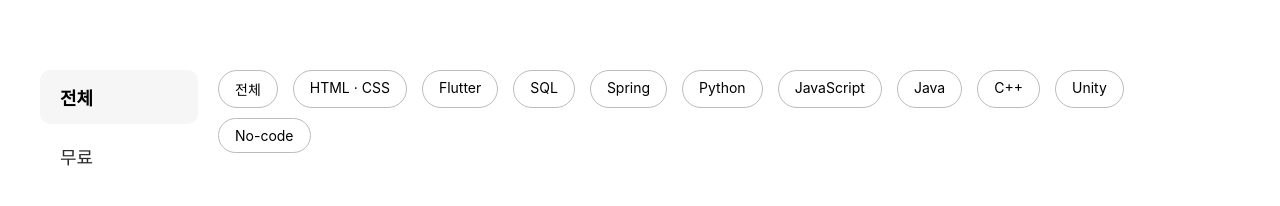
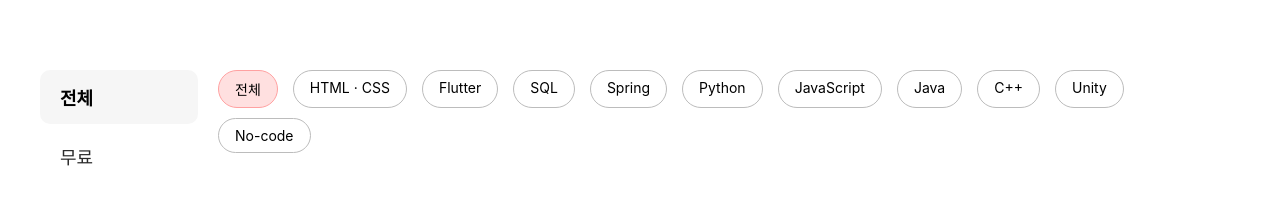
Before and after one commit to KorOnechild/sparta-clone, a React (Create React App) app: page / in a window 1280 px wide. Shown: the part 330-536 px from the top of the page. Built offline with nearby package versions, Linux system fonts and the light colour scheme.

Commit message:
implment CatalogFilter
add filter feature & dynamic css

```diff
--- a/src/components/Catalog/CatalogContents/CatalogContents.js
+++ b/src/components/Catalog/CatalogContents/CatalogContents.js
@@ -7,27 +7,65 @@
 import "./CatalogContents.css";
 
 const CatalogContents = (props) => {
+    // 원본 데이터 복사
+    const data = [...props.data];
+
     const [clickedCate, setClickedCate] = useState("all");
-    const [filteredCate, setFilteredCate] = useState(props.data);
+    const [clickedLang, setClickedLang] = useState("전체");
 
-    const filterWithCategory = (clickedCate) => {
+    const [filteredData, setFilteredData] = useState(data);
+    const [filteringData, setFilteringData] = useState(data);
+
+    const filteringWithCategory = (clickedCate) => {
+        const sortData = data.filter(content => content.category === clickedCate)
+
+        // 클릭한 카테고리 값 갱신
         setClickedCate(clickedCate);
+        setClickedLang("전체");
 
-        clickedCate !== "all" ?
-            setFilteredCate(props.data.filter(content => content.category === clickedCate)) :
-            setFilteredCate(props.data)
+        // clickedCate를 통한 데이터 필터링
+        if (clickedCate !== "all") {
+            setFilteredData(sortData);
+            setFilteringData(sortData);
+        } else {
+            setFilteredData(data);
+            setFilteringData(data);
+        }
     };
 
-    const filterWithCatalogFilter = () => {
+    const filterClickHander = (clickedLang) => {
+        setClickedLang(clickedLang);
+    };
 
+    // CatalogFilter를 사용한 필터링
+    const filteringWithCatalogFilter = (filterKey, filteringData) => {
+        let arr = [];
+        filterKey.forEach(key =>
+            filteringData.forEach(data => data.lang !== null && data.lang.includes(key) ? arr.push(data) : ""));
+        arr = new Set(arr);
+        setFilteredData([...arr]);
+    };
+
+    // CatalogFilter 전체 선택 시
+    const sortAllHandler = (allData) => {
+        setFilteredData(allData);
     };
 
     return (
         <div className="catalog-contents">
-            <CatalogCategory clickedCate={clickedCate} onFilterWithCategory={filterWithCategory} />
+            <CatalogCategory
+                clickedCate={clickedCate}
+                onFilterWithCategory={filteringWithCategory}
+            />
             <div className="catalog-contents__right">
-                <CatalogFilter onFilterWithCategoryFilter={filterWithCatalogFilter} />
-                <CourseList data={filteredCate} />
+                <CatalogFilter
+                    clickedLang={clickedLang}
+                    data={filteringData}
+                    onFilterClickHander={filterClickHander}
+                    onFilterWithCategoryFilter={filteringWithCatalogFilter}
+                    onSortAllHandler={sortAllHandler}
+                />
+                <CourseList data={filteredData} />
             </div>
 
         </div>
--- a/src/components/Catalog/CatalogContents/CatalogFilter/CatalogFilter.css
+++ b/src/components/Catalog/CatalogContents/CatalogFilter/CatalogFilter.css
@@ -5,17 +5,3 @@
     flex-flow: row wrap;
     margin-bottom: 50px;
 }
-
-.catalog-filter__button {
-    font-size: 14px;
-
-    margin: 0px 15px 10px 0px;
-    padding: 8px 16px;
-
-    border: solid 1px rgb(188, 188, 188);
-    border-radius: 23px;
-}
-
-.catalog-filter__button:hover {
-    background-color: rgba(246, 246, 246, 0.994);
-}
--- a/src/components/Catalog/CatalogContents/CatalogFilter/CatalogFilter.js
+++ b/src/components/Catalog/CatalogContents/CatalogFilter/CatalogFilter.js
@@ -1,21 +1,37 @@
-import React from "react";
+import React, { useState } from "react";
+
+import CatalogFilterItem from "./CatalogFilterItem";
 
 import "./CatalogFilter.css";
-const CatalogFilter = () => {
+const CatalogFilter = props => {
+    const clickedLang = props.clickedLang;
+
+    const clickLangHandler = (clickedLang) => {
+        props.onFilterClickHander(clickedLang);
+    };
+
+    const CategoryFilterHandler = (filterKey) => {
+        props.onFilterWithCategoryFilter(filterKey, props.data);
+    };
+
+    const sortAllHandler = () => {
+        props.onSortAllHandler(props.data);
+    };
+
     return (
         <div className="catalog-filter">
-            <div className="catalog-filter__button">전체</div>
-            <div className="catalog-filter__button">HTML · CSS</div>
-            <div className="catalog-filter__button">Flutter</div>
-            <div className="catalog-filter__button">SQL</div>
-            <div className="catalog-filter__button">Spring</div>
-            <div className="catalog-filter__button">Python</div>
-            <div className="catalog-filter__button">JavaScript</div>
-            <div className="catalog-filter__button">Java</div>
-            <div className="catalog-filter__button">C++</div>
-            <div className="catalog-filter__button">Unity</div>
-            <div className="catalog-filter__button">No-code</div>
-        </div>
+            <CatalogFilterItem clickedLang={clickedLang} onClickLangHandler={clickLangHandler} onClick={sortAllHandler}>전체</CatalogFilterItem>
+            <CatalogFilterItem clickedLang={clickedLang} onClickLangHandler={clickLangHandler} onClick={() => CategoryFilterHandler(["html", "css"])}>HTML · CSS</CatalogFilterItem>
+            <CatalogFilterItem clickedLang={clickedLang} onClickLangHandler={clickLangHandler} onClick={() => CategoryFilterHandler(["flutter"])}>Flutter</CatalogFilterItem>
+            <CatalogFilterItem clickedLang={clickedLang} onClickLangHandler={clickLangHandler} onClick={() => CategoryFilterHandler(["sql"])}>SQL</CatalogFilterItem>
+            <CatalogFilterItem clickedLang={clickedLang} onClickLangHandler={clickLangHandler} onClick={() => CategoryFilterHandler(["spring"])}>Spring</CatalogFilterItem>
+            <CatalogFilterItem clickedLang={clickedLang} onClickLangHandler={clickLangHandler} onClick={() => CategoryFilterHandler(["python"])}>Python</CatalogFilterItem>
+            <CatalogFilterItem clickedLang={clickedLang} onClickLangHandler={clickLangHandler} onClick={() => CategoryFilterHandler(["javascript"])}>JavaScript</CatalogFilterItem>
+            <CatalogFilterItem clickedLang={clickedLang} onClickLangHandler={clickLangHandler} onClick={() => CategoryFilterHandler(["java"])}>Java</CatalogFilterItem>
+            <CatalogFilterItem clickedLang={clickedLang} onClickLangHandler={clickLangHandler} onClick={() => CategoryFilterHandler(["c++"])}>C++</CatalogFilterItem>
+            <CatalogFilterItem clickedLang={clickedLang} onClickLangHandler={clickLangHandler} onClick={() => CategoryFilterHandler(["unity"])}>Unity</CatalogFilterItem>
+            <CatalogFilterItem clickedLang={clickedLang} onClickLangHandler={clickLangHandler} onClick={() => CategoryFilterHandler(["nocode"])}>No-code</CatalogFilterItem>
+        </div >
     );
 };
 
--- /dev/null
+++ b/src/components/Catalog/CatalogContents/CatalogFilter/CatalogFilterItem.css
@@ -0,0 +1,19 @@
+.catalog-filter__button {
+    font-size: 14px;
+
+    margin: 0px 15px 10px 0px;
+    padding: 8px 16px;
+
+    border: solid 1px rgb(188, 188, 188);
+    border-radius: 23px;
+}
+
+.catalog-filter__button:hover {
+    border: solid 1px rgb(255, 161, 161);
+    background-color: rgba(255, 224, 224, 0.994);
+}
+
+.catalog-filter__button.clicked {
+    border: solid 1px rgb(255, 161, 161);
+    background-color: rgba(255, 224, 224, 0.994);
+}
--- /dev/null
+++ b/src/components/Catalog/CatalogContents/CatalogFilter/CatalogFilterItem.js
@@ -0,0 +1,17 @@
+import React from "react";
+
+import './CatalogFilterItem.css';
+
+const CatalogFilterItem = props => {
+    const filterItemClickHandler = () => {
+        console.log(props.clickedLang)
+        props.onClick();
+        props.onClickLangHandler(props.children);
+    };
+
+    return (
+        <div className={`catalog-filter__button ${props.clickedLang === props.children ? "clicked" : ""}`} onClick={filterItemClickHandler}>{props.children}</div>
+    );
+};
+
+export default CatalogFilterItem;
```
